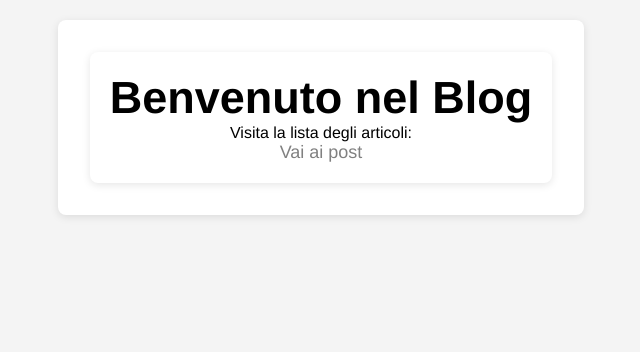
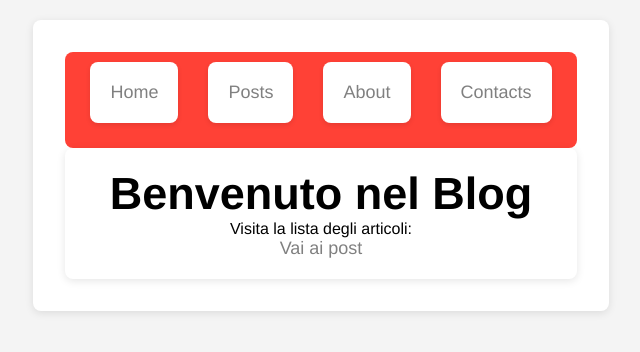
Before and after one commit to nicolo-canevari/react-context-api, a React (Vite) app: page / in a window 1280 px wide. Shown: the top 352 px of the page, without its empty margins (319-959 px from the left). Built offline with nearby package versions, Linux system fonts and the light colour scheme; no server answers.

Commit message:
[FEAT] importo Link in app.jsx  e aggiungo le pagine about e contacts

```diff
--- a/src/App.jsx
+++ b/src/App.jsx
@@ -1,11 +1,15 @@
 import React from 'react';
-import { BrowserRouter as Router, Routes, Route } from 'react-router-dom';
+import { BrowserRouter as Router, Routes, Route, Link } from 'react-router-dom';
 // importo il provider
 import { PostProvider } from './contexts/PostContext';
 // Componente che visualizzerà i post
 import PostsPage from './pages/PostsPage';
-//  pagina home
+//  Pagina "Home"
 import Home from './pages/Home';
+// Pagina "About"
+import About from './pages/About';
+// Pagina "Contacts"
+import Contacts from './pages/Contacts';
 // css
 import './App.css'
 
@@ -17,6 +21,32 @@ const App = () => {
     <PostProvider>
 
       <Router>
+
+        {/* Navbar con i link di navigazione
+         */}
+        <nav>
+
+          <ul>
+
+            <li>
+              <Link to="/">Home</Link>
+            </li>
+
+            <li>
+              <Link to="/posts">Posts</Link>
+            </li>
+
+            <li>
+              <Link to="/about">About</Link>
+            </li>
+
+            <li>
+              <Link to="/contacts">Contacts</Link>
+            </li>
+
+          </ul>
+
+        </nav>
 
         <Routes>
 
```
Also changed, not shown: src/pages/About.jsx (deleted, +0 -18 lines), src/pages/Contacts.jsx (added).
